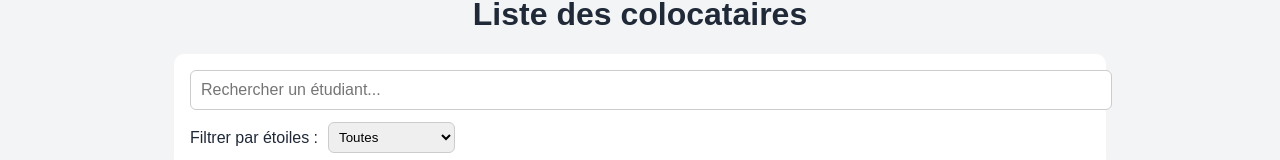
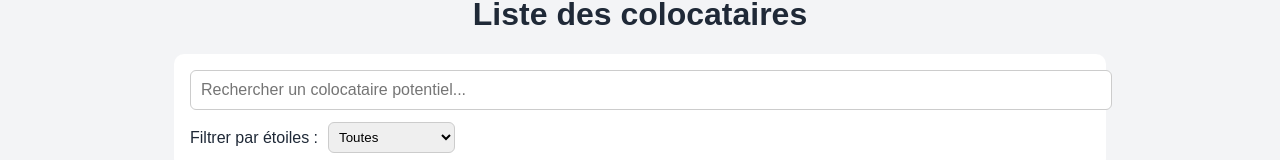
Before and after one commit to BastienU/BonColoc_frontend, a React (Create React App) app: page /annonces in a window 1280 px wide. Shown: the part 124-284 px from the top of the page. Built offline with nearby package versions, Linux system fonts and the light colour scheme.

Commit message:
Fix error when redirect after login or register

```diff
--- a/public/index.html
+++ b/public/index.html
@@ -2,7 +2,7 @@
 <html lang="en">
   <head>
     <meta charset="utf-8" />
-    <link rel="icon" href="%PUBLIC_URL%/favicon.ico" />
+    <link rel="icon" href="./favicon.jpeg" />
     <meta name="viewport" content="width=device-width, initial-scale=1" />
     <meta name="theme-color" content="#000000" />
     <meta
--- a/src/pages/Colocataires.tsx
+++ b/src/pages/Colocataires.tsx
@@ -60,7 +60,7 @@ const Colocataires: React.FC = () => {
       <div className="search-filter">
         <input
           type="text"
-          placeholder="Rechercher un étudiant..."
+          placeholder="Rechercher un colocataire potentiel..."
           value={search}
           onChange={(e) => setSearch(e.target.value)}
           className="search-input"
--- a/src/pages/Login.tsx
+++ b/src/pages/Login.tsx
@@ -8,7 +8,7 @@ const Login: React.FC = () => {
 
   const handleSubmit = (e: React.FormEvent) => {
     e.preventDefault();
-    navigate("/register");
+    navigate("/");
   };
 
   return (
--- a/src/pages/Register.tsx
+++ b/src/pages/Register.tsx
@@ -8,7 +8,7 @@ const Register: React.FC = () => {
 
   const handleSubmit = (e: React.FormEvent) => {
     e.preventDefault();
-    navigate("/login");
+    navigate("/");
   };
 
   return (
```
